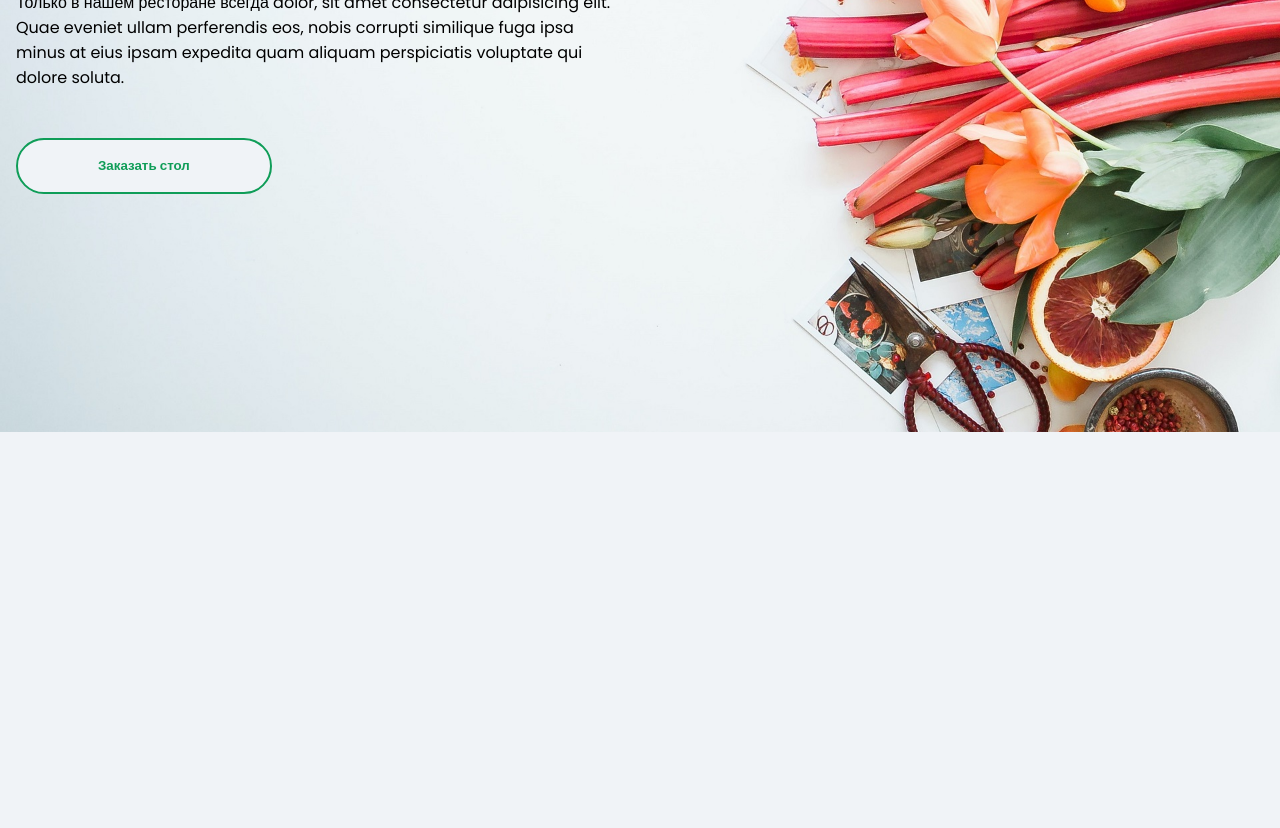
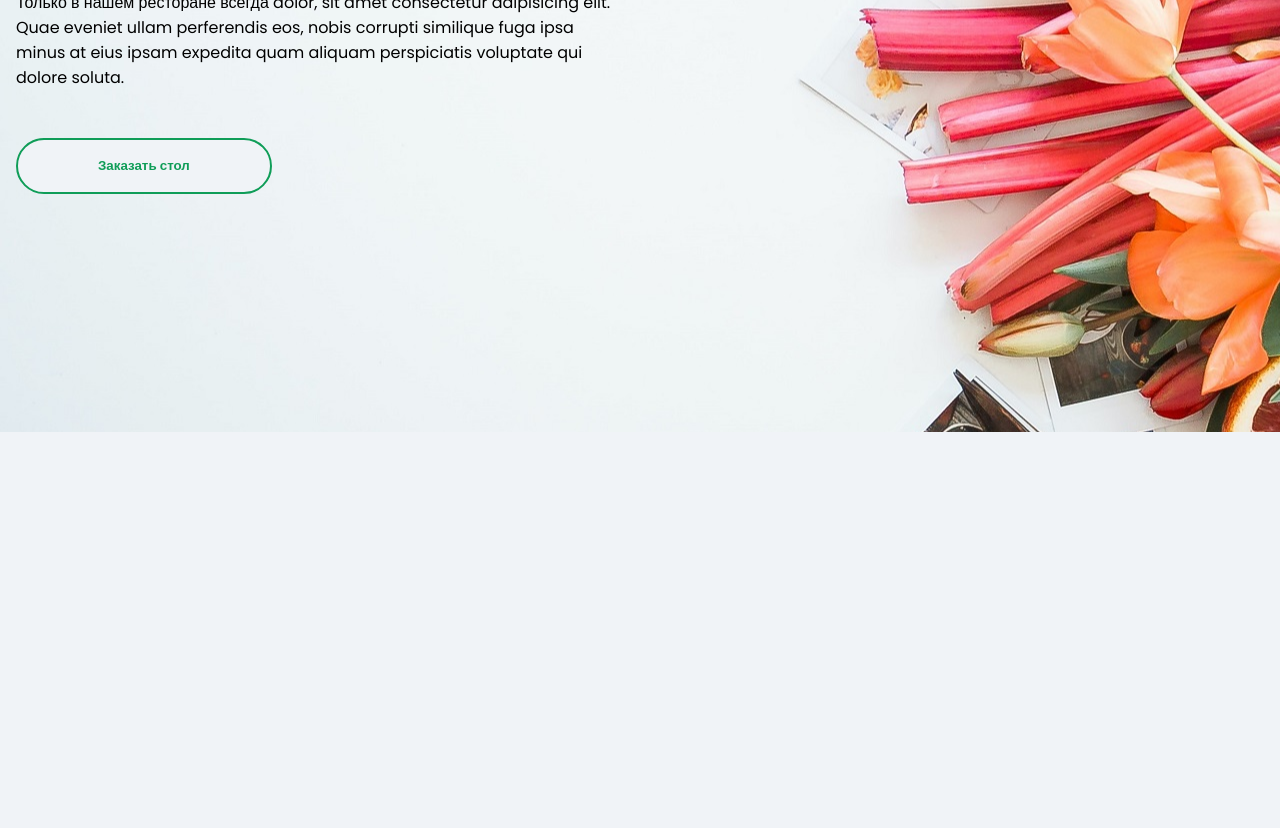
Before and after one commit to Victor-Irzunov/cafe, a plain HTML site: page index.html in a window 1280 px wide. Shown: the part 368-1196 px from the top of the page. Drawn offline with nearby package versions, Linux system fonts and the light colour scheme.

Commit message:
/* background-size: cover; */

```diff
--- a/index.html
+++ b/index.html
@@ -84,8 +84,9 @@
     </div>
     <!-- END TOP NAVIGATION -->
     <!-- SECTION HOME -->
-    <section id="home" class="fullheight align-items-center bg-img bg-img-fixed"
-        style="background-image: url(assets/brooke-lark-08bOYnH_r_E-unsplash.jpg);">
+    <section id="home" class="fullheight align-items-center bg-img2 bg-img-fixed"
+        style="background-image: url(assets/brooke-lark-08bOYnH_r_E-unsplash.jpg);"
+        >
         <div class="container">
             <div class="row">
                 <div class="col-6 col-xs-12">
@@ -136,8 +137,9 @@
     </section>
     <!-- END SECION ABOUT -->
     <!-- FOOD MENU SECTION -->
-    <section class="align-items-center bg-img bg-img-fixed" id="food-menu-section"
-        style="background-image: url(assets/katherine-chase-4MMK78S7eyk-unsplash.jpg);">
+    <section class="align-items-center bg-img2 bg-img-fixed" id="food-menu-section"
+        style="background-image: url(assets/katherine-chase-4MMK78S7eyk-unsplash.jpg);"
+        >
         <div class="container">
             <div class="food-menu">
                 <h1>
--- a/style.css
+++ b/style.css
@@ -110,10 +110,16 @@ html {
     background-size: cover;
     background-repeat: no-repeat;
 }
+.bg-img2 {
+    background-position: center;
+    /* background-size: cover; */
+    background-repeat: no-repeat;
+}
 
 .bg-img-fixed {
     background-attachment: fixed;
 }
+
 
 .container {
     width: 100%;
```
